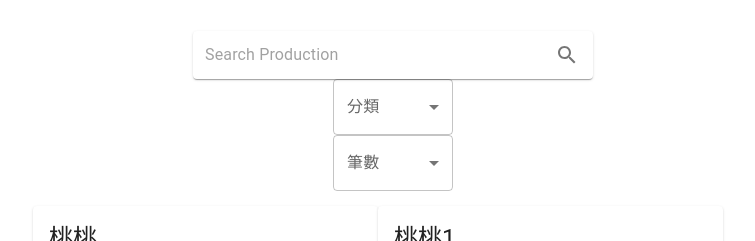
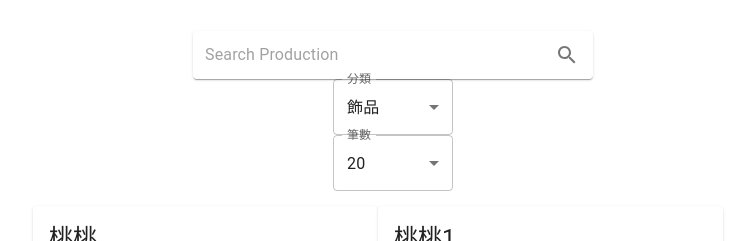
Before and after one commit to GlenSHIHSHIH/next-ts, a Next.js app: page / in a window 1280 px wide. Shown: the top 241 px of the page, without its empty margins (247-1002 px from the left). Built offline with nearby package versions, Linux system fonts and the light colour scheme.

Commit message:
修改 search component  bottun type 、 searchChesckSet  數字更新、baseApi console log 提示、SelectBox 預設值更動

```diff
--- a/component/SearchBar.tsx
+++ b/component/SearchBar.tsx
@@ -6,7 +6,8 @@ import * as React from 'react';
 
 interface SearchData {
     searchSet: (text: string) => void;
-    searchCheckSet: (value: boolean) => void;
+    searchCheckSet: () => void;
+    DefaultValue:string;
 }
 
 const SearchBar: React.FC<SearchData> = (props) => {
@@ -14,6 +15,7 @@ const SearchBar: React.FC<SearchData> = (props) => {
     var {
         searchSet,
         searchCheckSet,
+        DefaultValue,
     } = props;
 
     return (
@@ -25,8 +27,9 @@ const SearchBar: React.FC<SearchData> = (props) => {
                 sx={{ ml: 1, flex: 1 }}
                 placeholder="Search Production"
                 onChange={e => searchSet(e.target.value)}
+                defaultValue={DefaultValue}
             />
-            <IconButton type="submit" sx={{ p: '10px' }} aria-label="search" onClick={(e => searchCheckSet(true))} >
+            <IconButton type="button" sx={{ p: '10px' }} aria-label="search" onClick={(e => searchCheckSet)} >
                 <SearchIcon />
             </IconButton>
         </Paper>
--- a/component/SelectBox.tsx
+++ b/component/SelectBox.tsx
@@ -15,11 +15,11 @@ interface SelectOption {
 
 const SelectBox: React.FC<SelectOption> = (props) => {
 
-    const { OptionValue, SelectName, DefaultValue,SelectSet } = props;
-    const [selectValue, setSelectValue] = useState('');
+    const { OptionValue, SelectName, DefaultValue, SelectSet } = props;
+    const [selectValue, setSelectValue] = useState<string>();
 
     const selectHandleChange = (event: SelectChangeEvent) => {
-        setSelectValue(event.target.value as string);
+        setSelectValue(event.target.value);
         if (SelectSet) {
             SelectSet(event.target.value);
         }
@@ -33,7 +33,7 @@ const SelectBox: React.FC<SelectOption> = (props) => {
                 <InputLabel id="demo-simple-select-label">{SelectName}</InputLabel>
                 <Select
                     labelId="demo-simple-select-label"
-                    value={selectValue}
+                    value={selectValue ?? DefaultValue}
                     label={SelectName}
                     onChange={selectHandleChange}
                     defaultValue={DefaultValue ?? ""}
@@ -41,7 +41,7 @@ const SelectBox: React.FC<SelectOption> = (props) => {
                     {
                         OptionValue.map((oValue) => {
                             return (
-                                <MenuItem key={SelectName + oValue} value={oValue}>{oValue}</MenuItem>
+                                <MenuItem key={SelectName + oValue} value={oValue}>{oValue} </MenuItem>
                             )
                         })
                     }
--- a/pages/api/baseApi.tsx
+++ b/pages/api/baseApi.tsx
@@ -3,7 +3,7 @@ import axios, { AxiosRequestConfig } from 'axios';
 const TIMEOUT = 5000;
 const devBaseURL = "http://localhost";
 const proBaseURL = "http://localhost";
-console.log(process.env.NODE_ENV);
+console.log("env: "+process.env.NODE_ENV);
 const baseURL = process.env.NODE_ENV === 'development' ? devBaseURL : proBaseURL;
 
 
```
